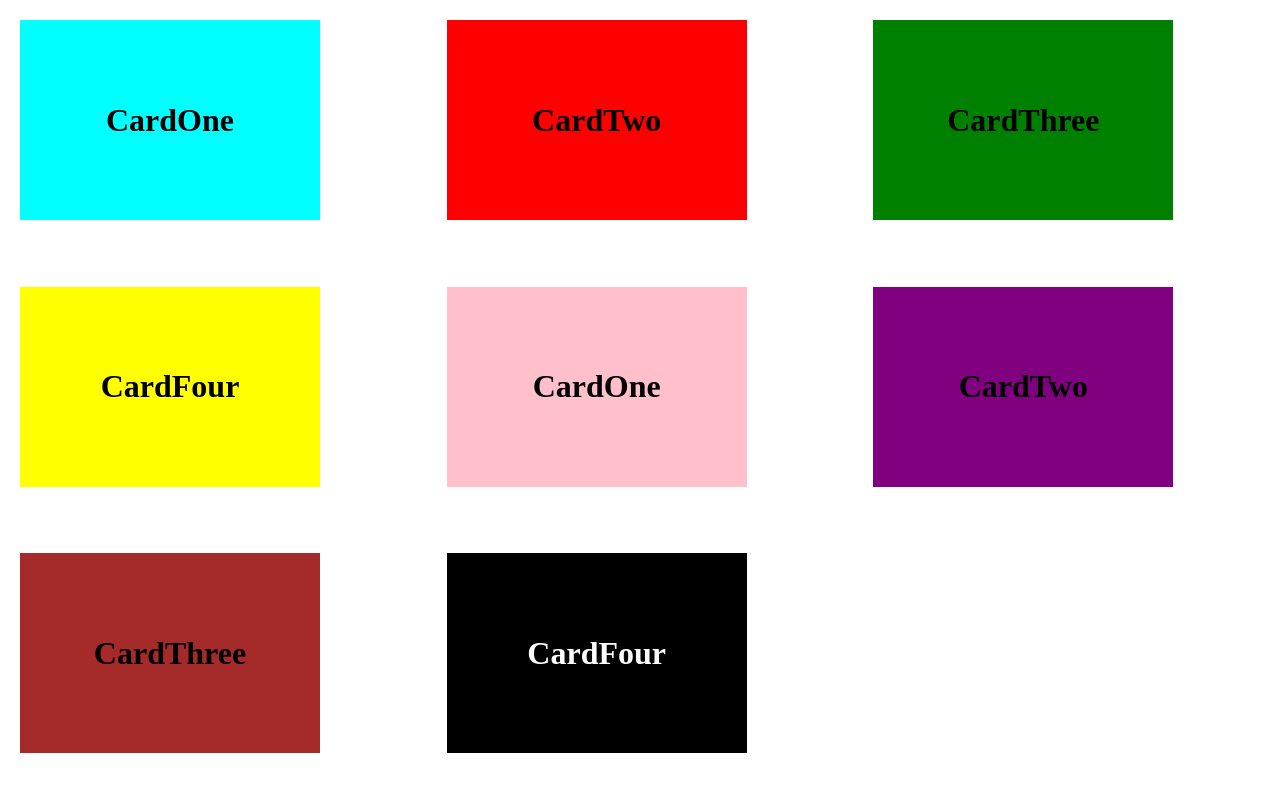
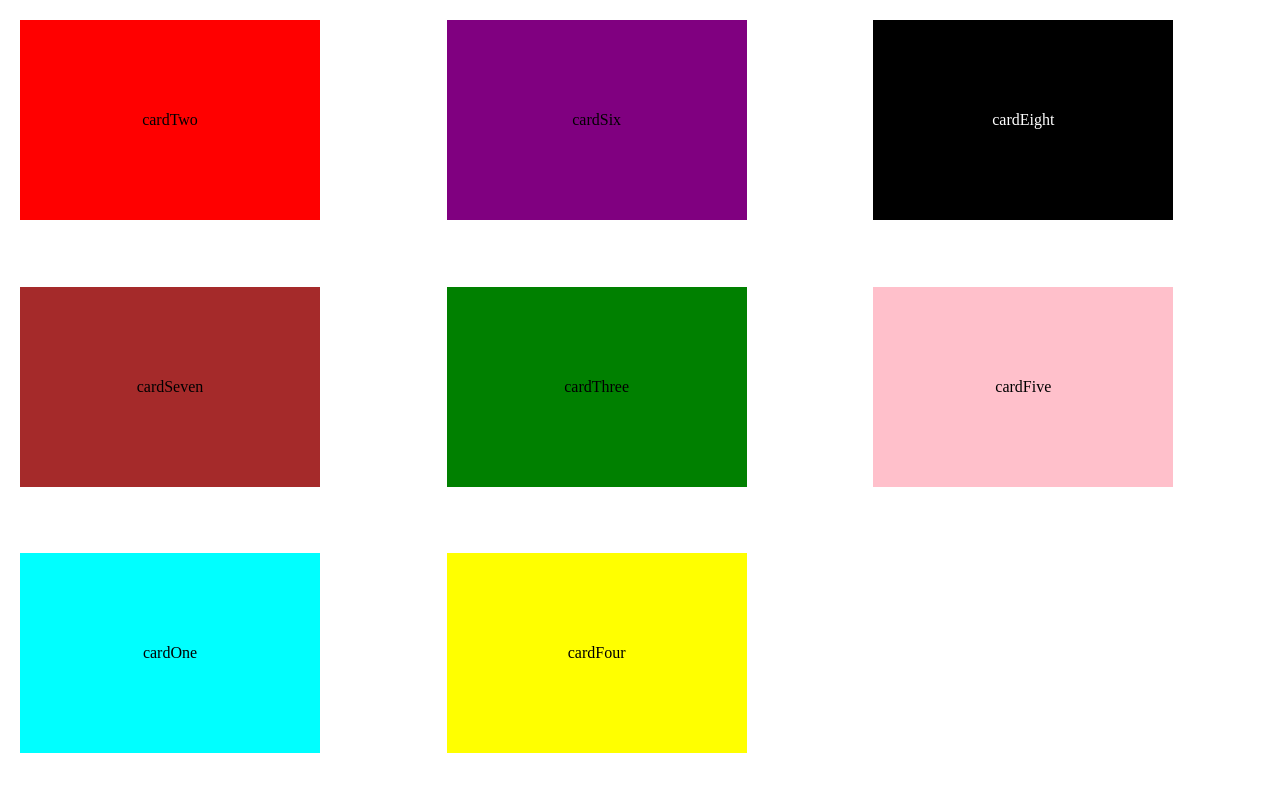
Before and after one commit to Mateusz-Zygadlo/memory-card, a React (Create React App) app in the folder memory-card/: page / in a window 1280 px wide. Shown: the top 792 px of the page. Built offline with nearby package versions, Linux system fonts and the light colour scheme.

Commit message:
Add RandomCards components

```diff
--- a/memory-card/src/App.css
+++ b/memory-card/src/App.css
@@ -44,3 +44,13 @@
     background-color: black;
     color: white;
 }
+.count{
+    width: 100vw;
+    height: 50px;
+    display: flex;
+    justify-content: center;
+    align-items: center;
+}
+.count div{
+    margin-right: 20px;
+}
--- a/memory-card/src/components/Card.js
+++ b/memory-card/src/components/Card.js
@@ -1,11 +1,14 @@
-import React, { useState, useEffect } from 'react'
+import React, { useState, useEffect } from 'react';
+import CardsRandom from './CardsRandom';
 import '../App.css';
 
 const Card = () => {
     const [memoryArr, setMemoryArr] = useState([]);
     const [maxCount, setMaxCount] = useState(0);
-    const [count, setCount] = useState(0);
+    const [count, setCount] = useState(-1);
     const [lose, setLose] = useState(false);
+    const [reset, setReset] = useState(false);
+    const [winner, setWinner] = useState(false);
 
     const isFilter = () => {
         const newArr = [];
@@ -31,13 +34,16 @@ const Card = () => {
 
     useEffect(() => {
         if(isFilter()){
-            setCount(0)
+            setCount(-1)
             setMemoryArr([]);
             setLose(true);
+            setReset(true);
 
             if(count > maxCount){
                 setMaxCount(count - 1);
             }
+
+
         }else{
             setCount(count + 1);
         }
@@ -45,34 +51,21 @@ const Card = () => {
         console.log(memoryArr, count, maxCount);
     }, [memoryArr])
 
+    useEffect(() => {
+        if(!reset || count > maxCount){
+            setMaxCount(count);
+        }
+
+        if(count == 8){
+            setWinner(true);
+        }
+
+        return;
+    }, [count])
+
     return(
         <div>
-            <div className="container">
-                <div className="cardOne card" onClick={(e)=>{setMemoryArr(memoryArr.concat(e.target.className.split(' ')[0]))}}>
-                    <h1>CardOne</h1>
-                </div>
-                <div className="cardTwo card" onClick={(e)=>{setMemoryArr(memoryArr.concat(e.target.className.split(' ')[0]))}}>
-                    <h1>CardTwo</h1>
-                </div>
-                <div className="cardThree card" onClick={(e)=>{setMemoryArr(memoryArr.concat(e.target.className.split(' ')[0]))}}>
-                    <h1>CardThree</h1>
-                </div>
-                <div className="cardFour card" onClick={(e)=>{setMemoryArr(memoryArr.concat(e.target.className.split(' ')[0]))}}>
-                    <h1>CardFour</h1>
-                </div>
-                <div className="cardFive card" onClick={(e)=>{setMemoryArr(memoryArr.concat(e.target.className.split(' ')[0]))}}>
-                    <h1>CardOne</h1>
-                </div>
-                <div className="cardSix card" onClick={(e)=>{setMemoryArr(memoryArr.concat(e.target.className.split(' ')[0]))}}>
-                    <h1>CardTwo</h1>
-                </div>
-                <div className="cardSeven card" onClick={(e)=>{setMemoryArr(memoryArr.concat(e.target.className.split(' ')[0]))}}>
-                    <h1>CardThree</h1>
-                </div>
-                <div className="cardEight card" onClick={(e)=>{setMemoryArr(memoryArr.concat(e.target.className.split(' ')[0]))}}>
-                    <h1>CardFour</h1>
-                </div>
-            </div>
+           <CardsRandom name={memoryArr} />
         </div>
     )
 }
--- /dev/null
+++ b/memory-card/src/components/CardsRandom.js
@@ -0,0 +1,16 @@
+import randomiseArr from './randomiseArr';
+
+const CardsRandom = (props) => {
+    const gameCards = ['cardOne', 'cardTwo', 'cardThree', 'cardFour', 'cardFive', 'cardSix', 'cardSeven', 'cardEight'];
+    const randomCards = randomiseArr(gameCards);
+
+    return(
+        <div className="container">
+            {randomCards.map((item, i) => (
+                <div key={i} className={`${item} card`} onClick={(e)=>{console.log(e.target.className.split(' ')[0])}}>{item}</div>
+            ))}
+        </div>
+    )
+}
+
+export default CardsRandom;
--- /dev/null
+++ b/memory-card/src/components/randomiseArr.js
@@ -0,0 +1,8 @@
+const randomiseArr = (arr) => {
+    return arr
+        .map((value) => ({ value, sort: Math.floor(Math.random() * 100000) }))
+        .sort((a, b) => a.sort - b.sort)
+        .map(({ value }) => value)
+}
+
+export default randomiseArr;
```
